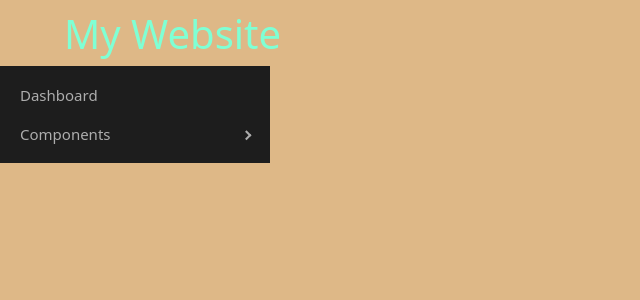
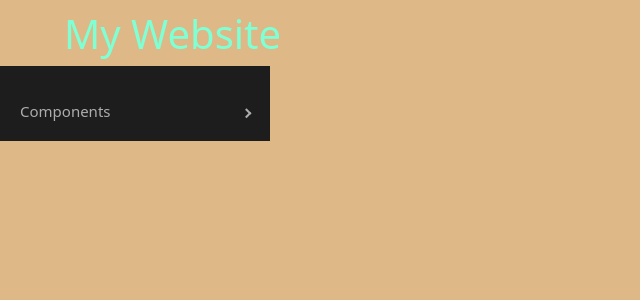
Before and after one commit to oneadisa/online_store, a React (Create React App) app: page / in a window 1280 px wide. Shown: the top 300 px of the page, without its empty margins (0-640 px from the left). Built offline with nearby package versions, Linux system fonts and the light colour scheme.

Commit message:
add functionalityy to Dropdown bar

```diff
--- a/public/styles.css
+++ b/public/styles.css
@@ -1,5 +1,3 @@
-* {}
-
 body {
     background-color: burlywood;
 }
--- a/src/Components/ProSidebar.tsx
+++ b/src/Components/ProSidebar.tsx
@@ -6,7 +6,7 @@ function ProSidebars(){
     return(
  <ProSidebar>
   <Menu iconShape="square">
-    <MenuItem>Dashboard</MenuItem>
+    <MenuItem></MenuItem>
     <SubMenu title="Components">
       <MenuItem>Component 1</MenuItem>
       <MenuItem>Component 2</MenuItem>
```
